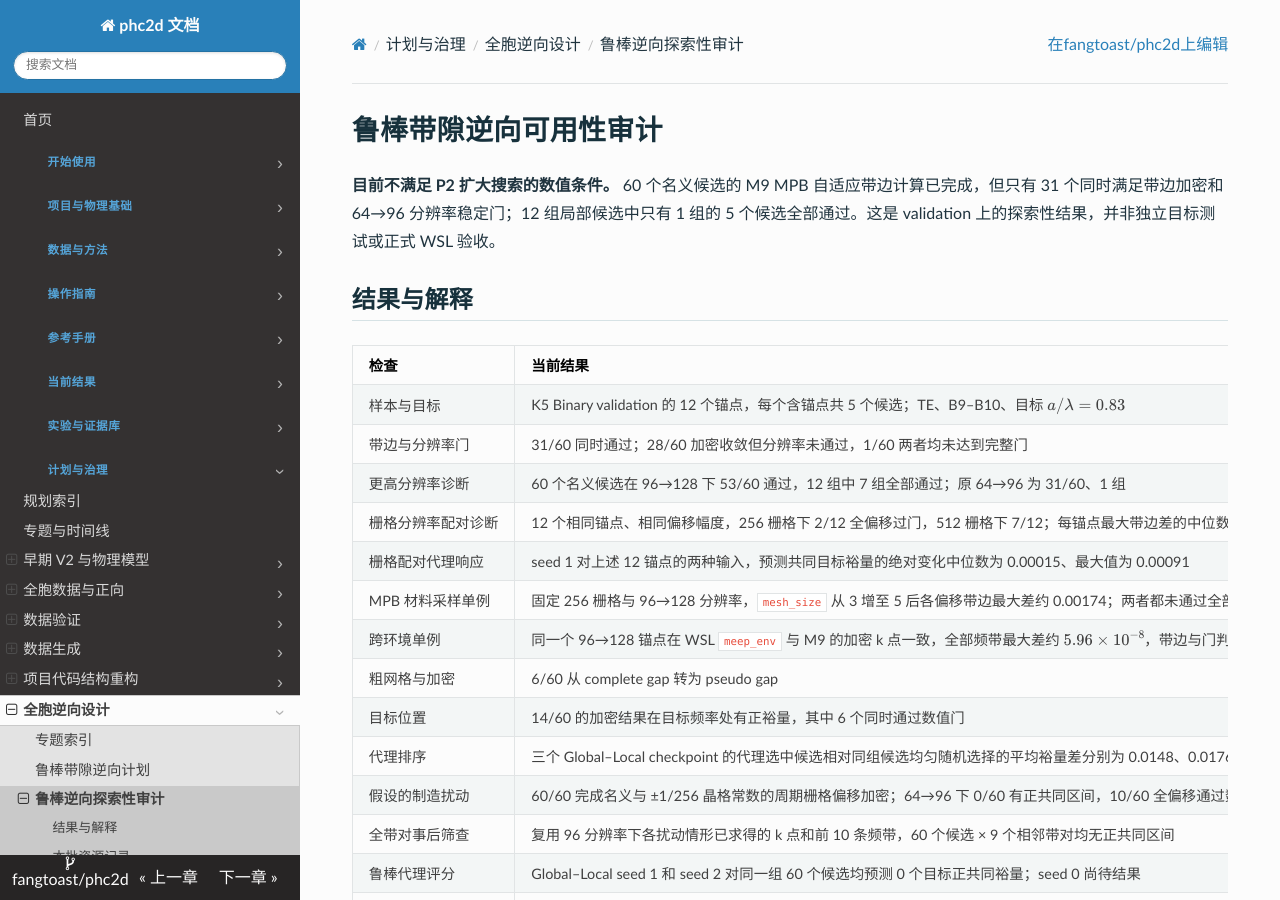
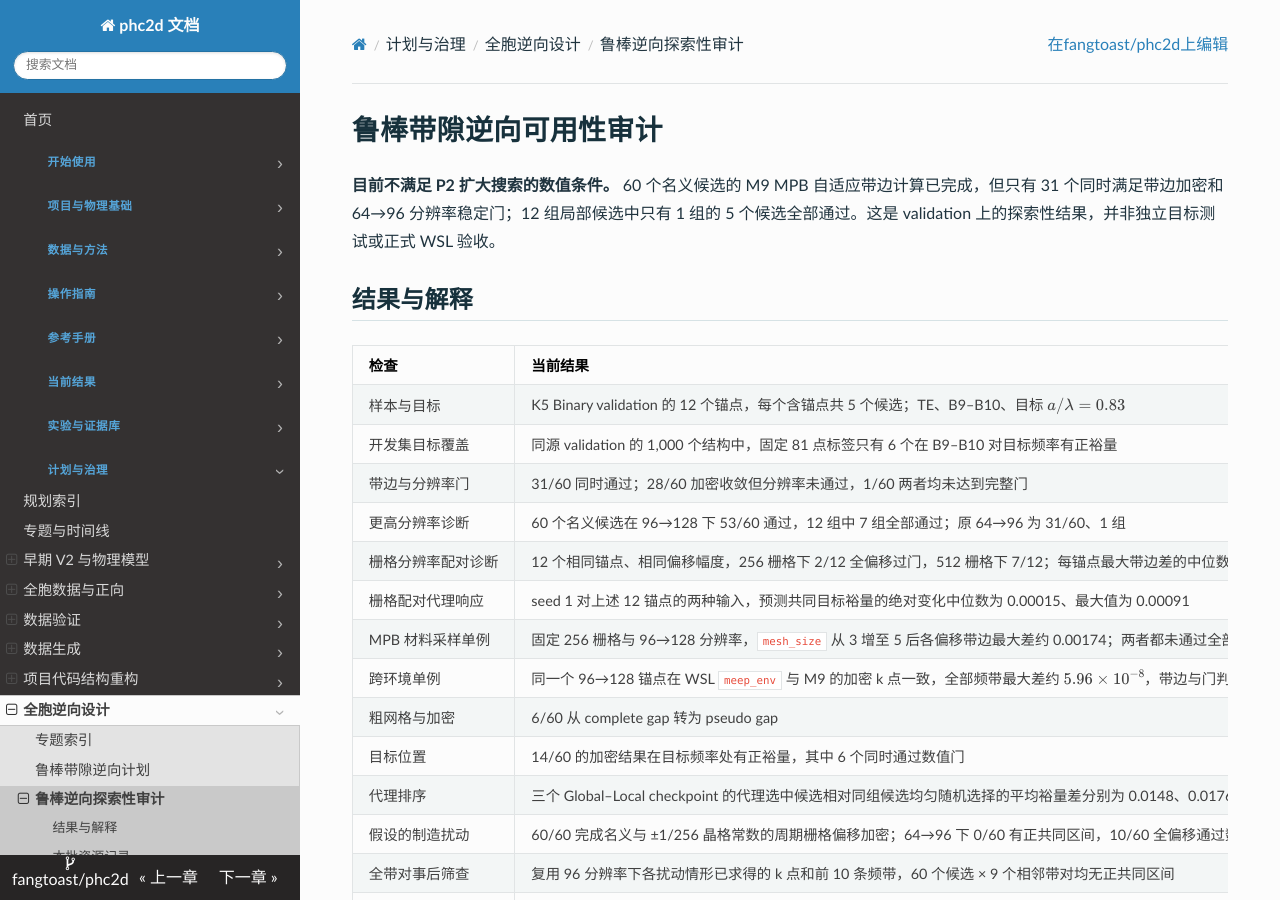
Before and after one commit to fangtoast/phc2d, an MkDocs documentation site: the page built from docs/results/inverse/鲁棒带隙逆向可用性审计.md, in a window 1280 px wide and 900 px high. Built offline with MkDocs 1.6.1, drawn with Linux system fonts in a browser that asks for light colours.

Commit message:
Record validation target coverage

```diff
--- a/docs/results/inverse/鲁棒带隙逆向可用性审计.md
+++ b/docs/results/inverse/鲁棒带隙逆向可用性审计.md
@@ -34,6 +34,7 @@ source_artifacts:
 | 检查 | 当前结果 | 含义 |
 |---|---|---|
 | 样本与目标 | K5 Binary validation 的 12 个锚点，每个含锚点共 5 个候选；TE、B9–B10、目标 $a/\lambda=0.83$ | 样本与频率在查看开发分布后确定，不是预注册测试 |
+| 开发集目标覆盖 | 同源 validation 的 1,000 个结构中，固定 81 点标签只有 6 个在 B9–B10 对目标频率有正裕量 | 是名义粗标签统计；未加密带边、未施加扰动，不等于物理成功数，也不能外推 test |
 | 带边与分辨率门 | 31/60 同时通过；28/60 加密收敛但分辨率未通过，1/60 两者均未达到完整门 | 主要瓶颈是当前结构上的分辨率，而非求解任务失败 |
 | 更高分辨率诊断 | 60 个名义候选在 96→128 下 53/60 通过，12 组中 7 组全部通过；原 64→96 为 31/60、1 组 | 6 个候选仍未通过分辨率门、1 个未通过加密门；两套协议分别记录 |
 | 栅格分辨率配对诊断 | 12 个相同锚点、相同偏移幅度，256 栅格下 2/12 全偏移过门，512 栅格下 7/12；每锚点最大带边差的中位数为 0.00082 | 均无正共同区间；两种栅格不属于同一表示合同，不能混算 |
```
